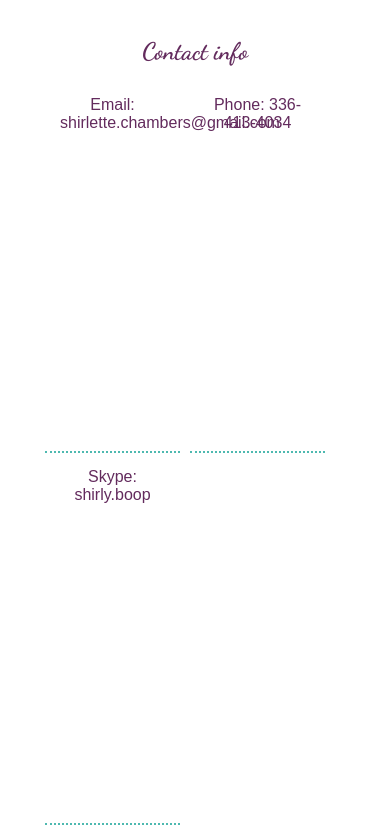
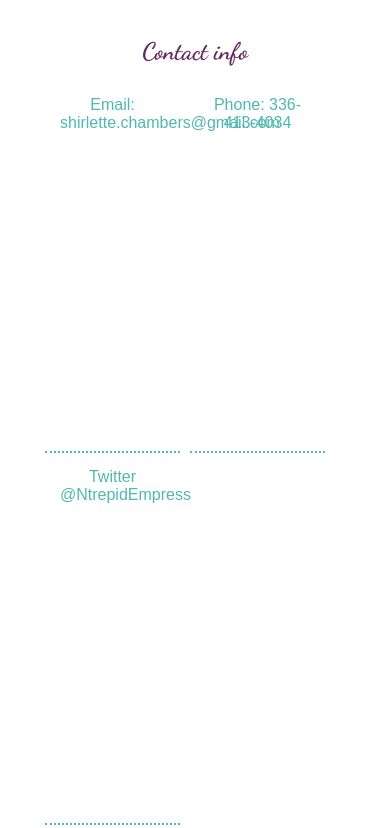
Before and after one commit to Shirlazybrat/shirlazybrat.github.io, a plain HTML site: page AboutMe/index.html in a window 390 px wide. Shown: the part 2295-3123 px from the top of the page. Drawn offline with Linux system fonts and the light colour scheme.

Commit message:
added direct links to email and phone

```diff
--- a/AboutMe/index.html
+++ b/AboutMe/index.html
@@ -70,14 +70,13 @@
 	<div class="supporting">
 		<h2> Contact info</h2>
 			<ul>
-				<li class="col">Email:
-				shirlette.chambers@gmail.com
+				<li class="col"><a href="mailto:shirlette.chambers@gmail.com">Email:
+				shirlette.chambers@gmail.com</a>
 				</li>
-				<li class="col">Phone:
-				336-413-4034
+				<li class="col"><a href="tel:336-413-4034">Phone:
+				336-413-4034</a>
 				</li>
-				<li class="col">Skype:
-				shirly.boop
+				<li class="col"><a href="http://twitter.com/intent/tweet?screen_name=ntrepidempress">Twitter @NtrepidEmpress</a>
 				</li>
 			</ul>
 		<div class="test">
```
Also changed, not shown: AboutMe/blog/blog.html (+3 -2 lines).
